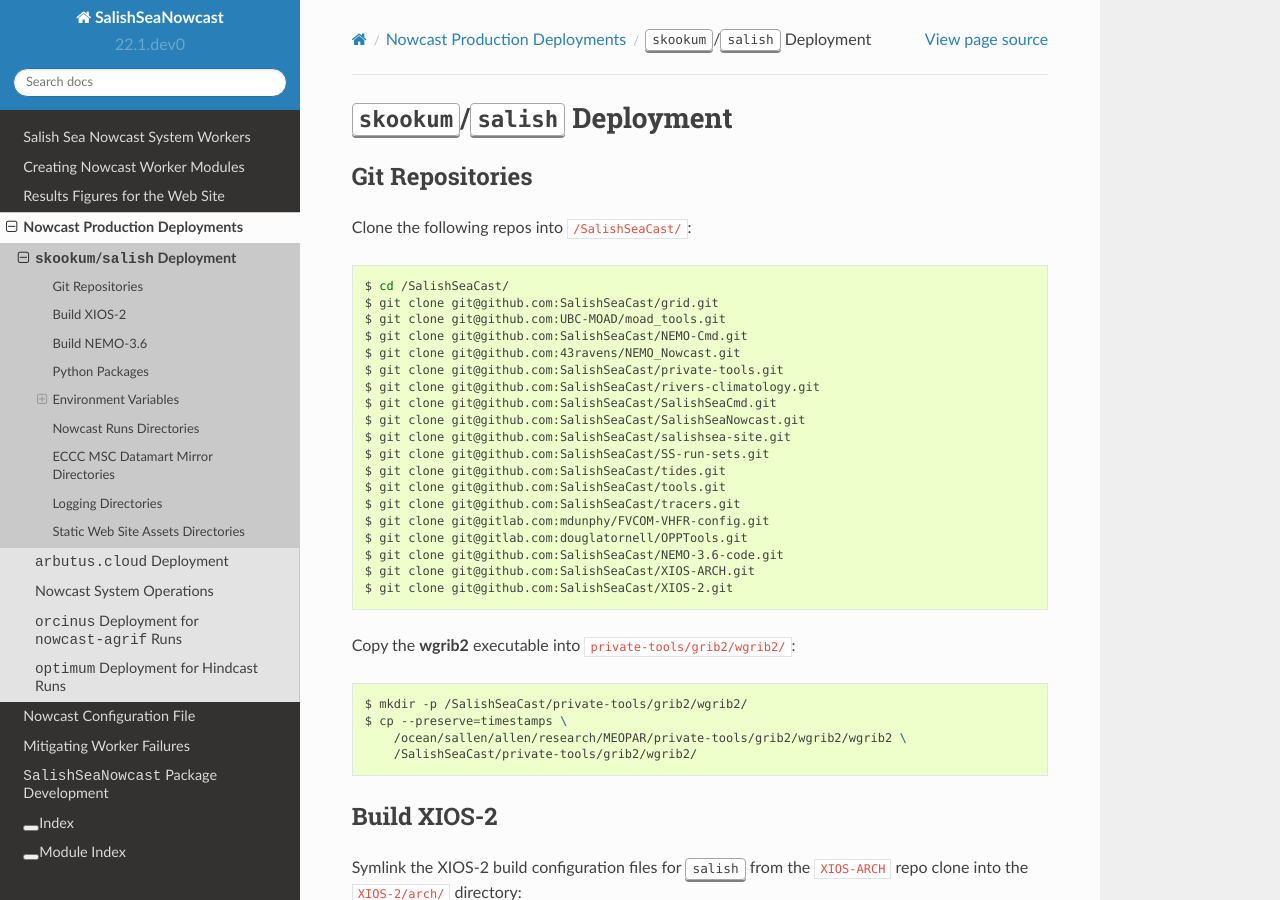
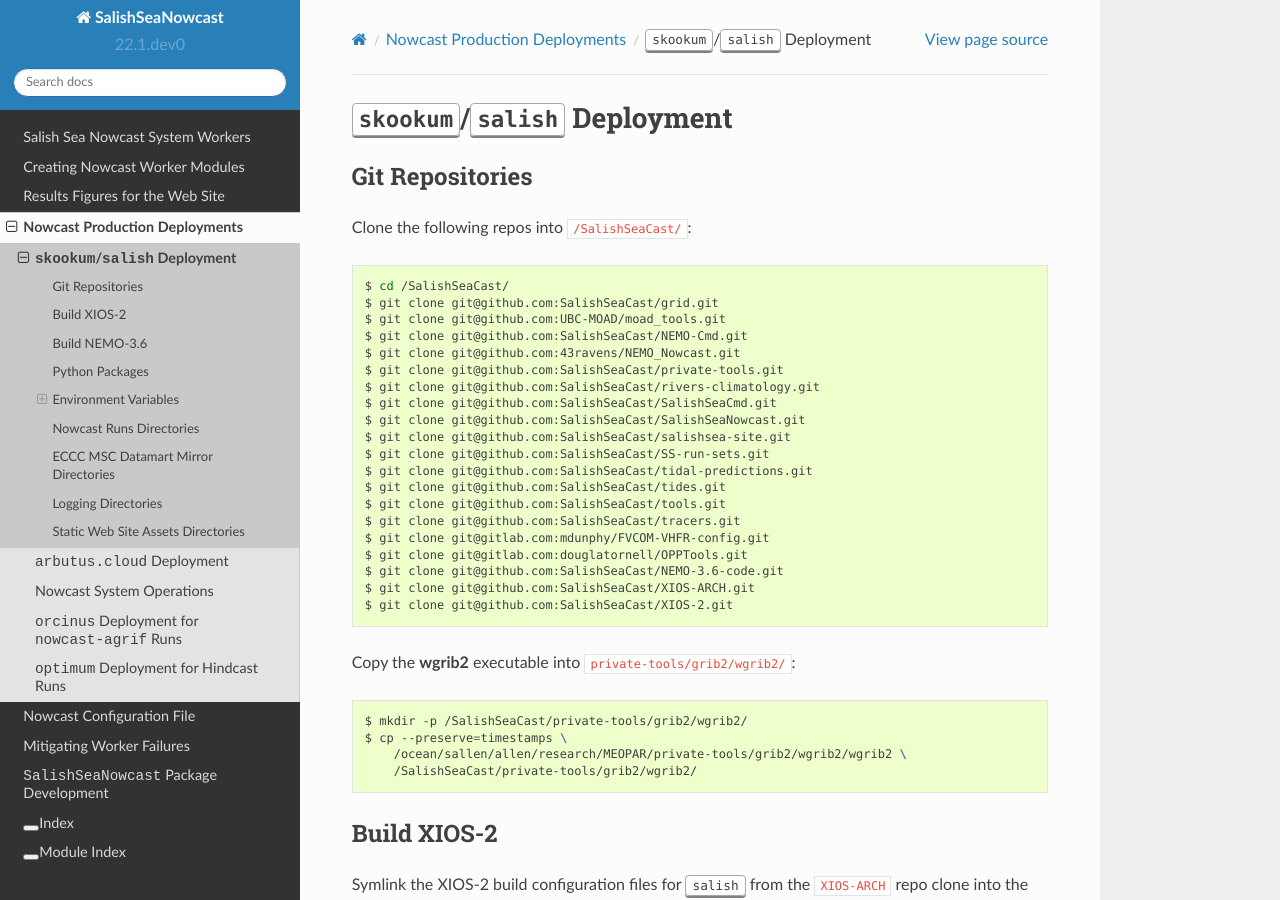
Before and after one commit to SalishSeaCast/SalishSeaNowcast, a Sphinx documentation site: the page built from docs/deployment/skookum_salish.rst, in a window 1280 px wide and 900 px high. Built offline with Sphinx 7.4.7 and the Read the Docs theme 2.0.0, drawn with Linux system fonts in a browser that asks for light colours.

Commit message:
Add clone tidal-predictions repo to deploy docs

```diff
--- a/docs/deployment/skookum_salish.rst
+++ b/docs/deployment/skookum_salish.rst
@@ -40,6 +40,7 @@ Clone the following repos into :file:`/SalishSeaCast/`:
     $ git clone git@github.com:SalishSeaCast/SalishSeaNowcast.git
     $ git clone git@github.com:SalishSeaCast/salishsea-site.git
     $ git clone git@github.com:SalishSeaCast/SS-run-sets.git
+    $ git clone git@github.com:SalishSeaCast/tidal-predictions.git
     $ git clone git@github.com:SalishSeaCast/tides.git
     $ git clone git@github.com:SalishSeaCast/tools.git
     $ git clone git@github.com:SalishSeaCast/tracers.git
```
